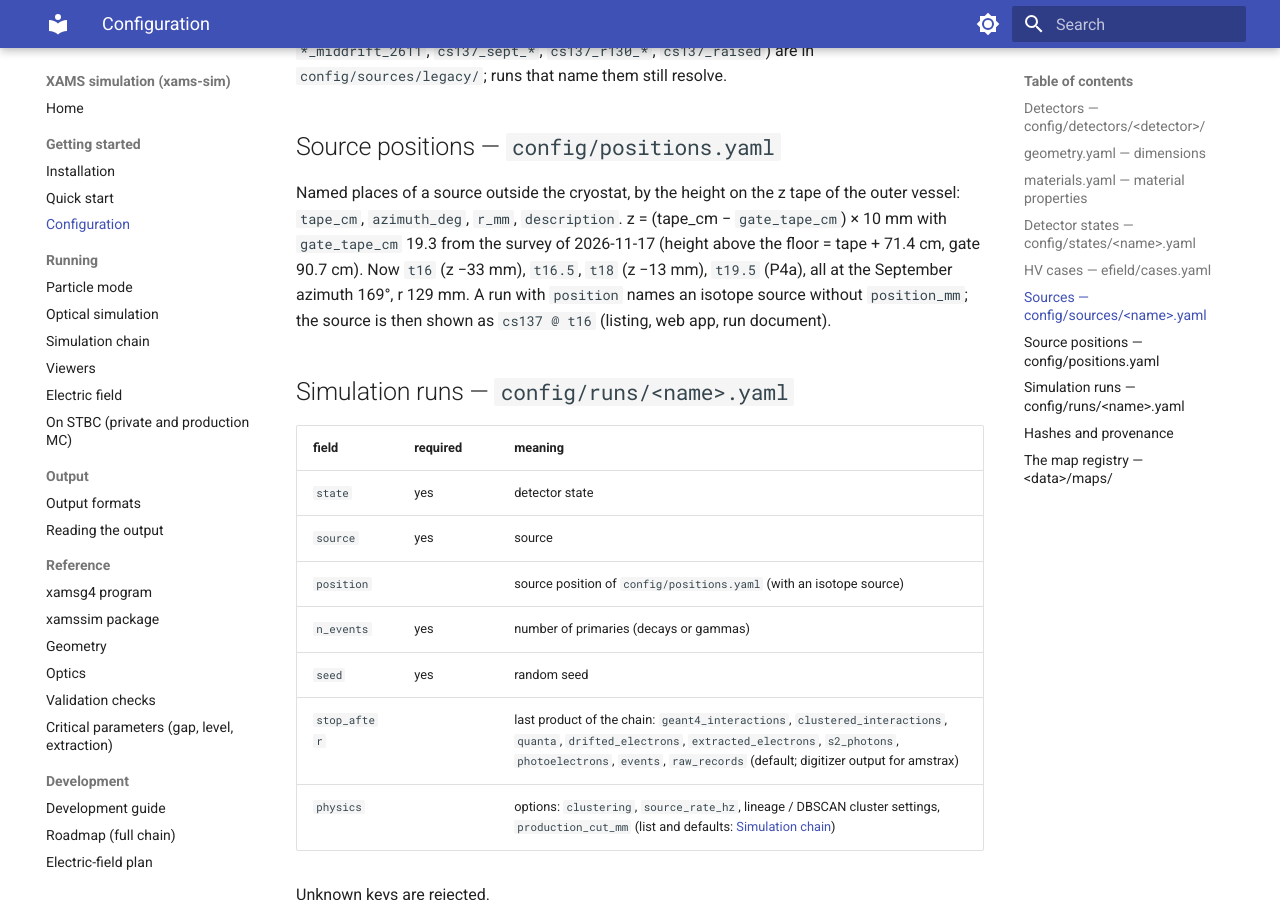
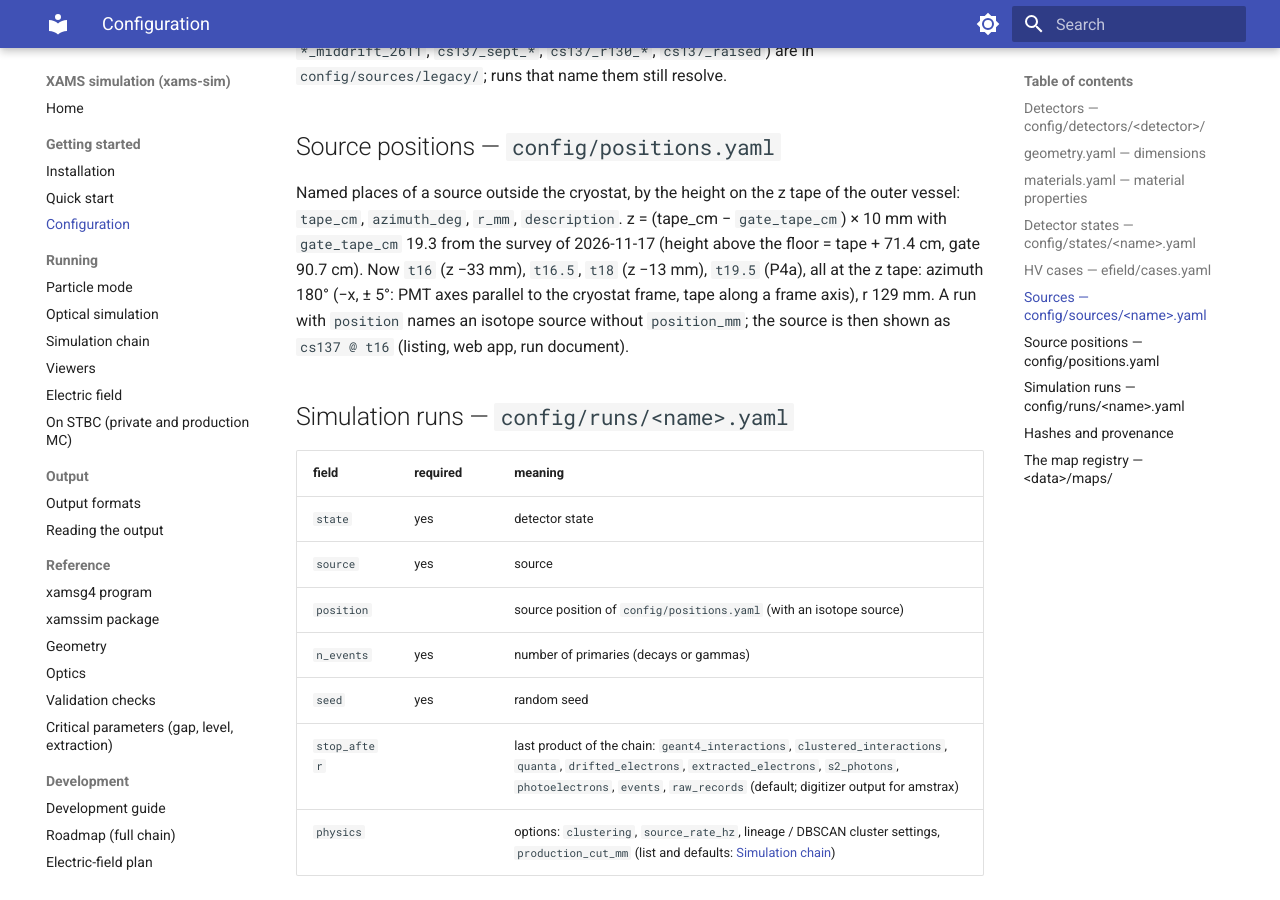
Before and after one commit to XAMS-nikhef/xams-sim, an MkDocs documentation site: the page built from docs/configuration.md, in a window 1280 px wide and 900 px high, scrolled down 3360 px. Built offline with MkDocs 1.6.1 and Material for MkDocs 9.7.7, drawn with Linux system fonts in a browser that asks for light colours.

Commit message:
Source azimuth 180 deg: z tape along a cryostat-frame axis (survey pictures)
Co-Authored-By: Claude Opus 5.5 <noreply@anthropic.com>

```diff
--- a/docs/configuration.md
+++ b/docs/configuration.md
@@ -113,7 +113,7 @@ Existing: the isotopes `cs137`, `na22`, `co60` (no place: the run's `position` g
 Named places of a source outside the cryostat, by the height on the z tape of the outer vessel: `tape_cm`,
 `azimuth_deg`, `r_mm`, `description`. z = (tape_cm − `gate_tape_cm`) × 10 mm with `gate_tape_cm` 19.3 from the survey of
 2026-11-17 (height above the floor = tape + 71.4 cm, gate 90.7 cm). Now `t16` (z −33 mm), `t16.5`, `t18` (z −13 mm),
-`t19.5` (P4a), all at the September azimuth 169°, r 129 mm. A run with `position` names an isotope source without
+`t19.5` (P4a), all at the z tape: azimuth 180° (−x, ± 5°: PMT axes parallel to the cryostat frame, tape along a frame axis), r 129 mm. A run with `position` names an isotope source without
 `position_mm`; the source is then shown as `cs137 @ t16` (listing, web app, run document).
 
 ## Simulation runs — `config/runs/<name>.yaml`
```
Also changed, not shown: 2 other files.
